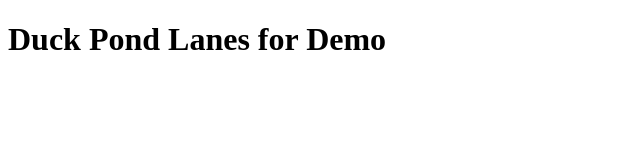
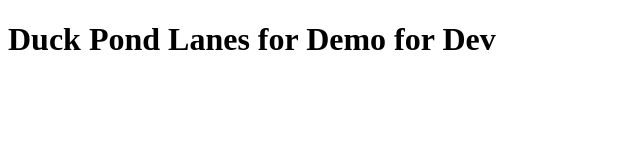
Before and after one commit to rshefferinstruc/duck-pond, a plain HTML site: page index.html in a window 1280 px wide. Shown: the whole page, without its empty margins (0-640 px from the left). Drawn offline with Linux system fonts and the light colour scheme.

Commit message:
Update index.html

```diff
--- a/index.html
+++ b/index.html
@@ -7,6 +7,6 @@
     <title>Document</title>
 </head>
 <body>
-    <h1>Duck Pond Lanes for Demo</h1>
+    <h1>Duck Pond Lanes for Demo for Dev</h1>
 </body>
 </html>
```
